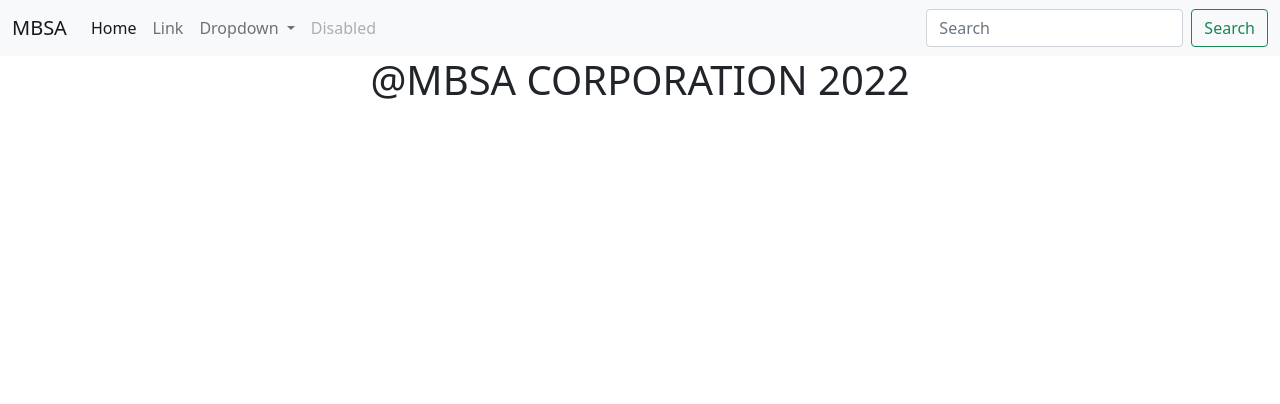
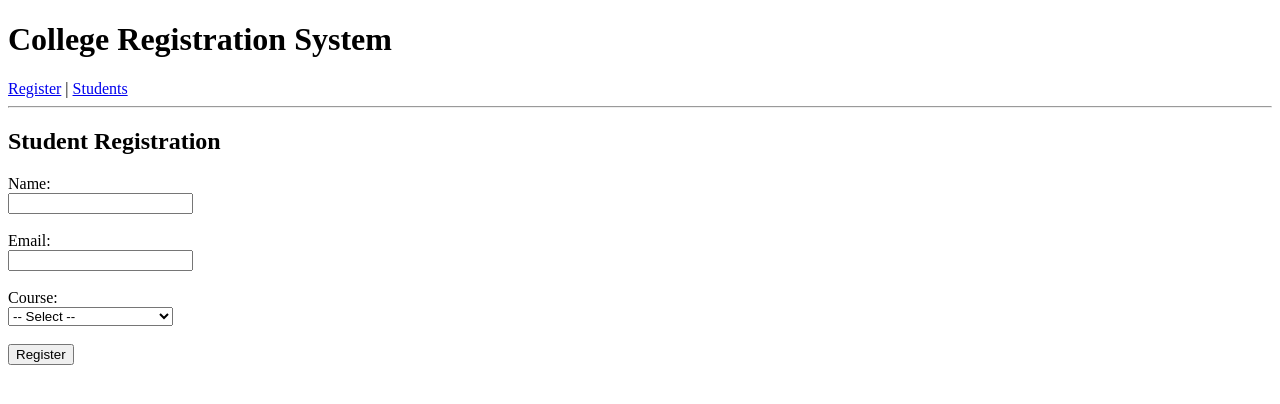
Before and after one commit to amandeep-singh28/Python, a Flask app: page / in a window 1280 px wide. Shown: the top 404 px of the page. Run offline with Flask 3, Linux system fonts and the light colour scheme.

Commit message:
Mini Project

```diff
--- a/Flask/app.py
+++ b/Flask/app.py
@@ -1,4 +1,4 @@
-from flask import Flask, render_template, request
+from flask import Flask, render_template, request, redirect, url_for
 
 app = Flask(__name__)
 
@@ -24,8 +24,8 @@ def if_condition():
     number = 430
     return render_template('if.html', number = number)
 
-@app.route('/students')
-def students():
+@app.route('/student')
+def student():
     students = ['Alex', 'Bob', 'Charlie']
     return render_template('students.html', students=students)
 
@@ -50,7 +50,7 @@ def filters():
     return render_template('filters.html', name=name, skills=skills)
 
 
-@app.route('/')
+@app.route('/index')
 def index():
     return render_template('index.html')
 
@@ -63,5 +63,38 @@ def contact():
     return render_template('contact.html')
 
 
+students_data = []
+
+@app.route('/', methods=['GET', 'POST'])
+def register():
+    if request.method == 'POST':
+        name = request.form.get('name')
+        email = request.form.get('email')
+        course = request.form.get('course')
+
+        # 🔴 Email validation
+        if '@' not in email:
+            error = "Invalid email address. '@' is required."
+
+        else:
+            student = {
+                'name': name,
+                'email': email,
+                'course': course
+            }
+
+            students_data.append(student)
+            return redirect(url_for('students'))
+
+    return render_template('register.html')
+
+
+@app.route('/students')
+def students():
+    return render_template('students.html', students=students_data)
+
+
+
+
 if __name__ == "__main__":
     app.run(debug=True)
--- /dev/null
+++ b/Flask/templates/base.html
@@ -0,0 +1,24 @@
+<!DOCTYPE html>
+<html lang="en">
+
+<head>
+    <meta charset="UTF-8">
+    <meta name="viewport" content="width=device-width, initial-scale=1.0">
+    <title>College Registration System</title>
+</head>
+
+<body>
+    <h1>College Registration System</h1>
+
+    <nav>
+        <a href="{{ url_for('register') }}">Register</a> |
+        <a href="{{ url_for('students') }}">Students</a>
+    </nav>
+
+    <hr>
+
+    {% block content %}
+    {% endblock %}
+</body>
+
+</html>
--- /dev/null
+++ b/Flask/templates/register.html
@@ -0,0 +1,28 @@
+{% extends 'base.html' %}
+
+{% block content %}
+
+<h2>Student Registration</h2>
+
+<form method="post">
+
+    <label>Name:</label><br>
+    <input type="text" name="name" required><br><br>
+
+    <label>Email:</label><br>
+    <input type="email" name="email" required><br><br>
+
+    <label>Course:</label><br>
+    <select name="course" required>
+        <option value="">-- Select --</option>
+        <option value="Computer Science">Computer Science</option>
+        <option value="Information Technology">Information Technology</option>
+        <option value="Business Administration">Business Administration</option>
+        <option value="Engineering">Engineering</option>
+    </select><br><br>
+
+    <button type="submit">Register</button>
+
+</form>
+
+{% endblock %}
```
Also changed, not shown: Flask/templates/student.html (added, +20 -0 lines), Flask/templates/students.html (+23 -16 lines), Flask/Notes.txt (line endings or trailing spaces).
